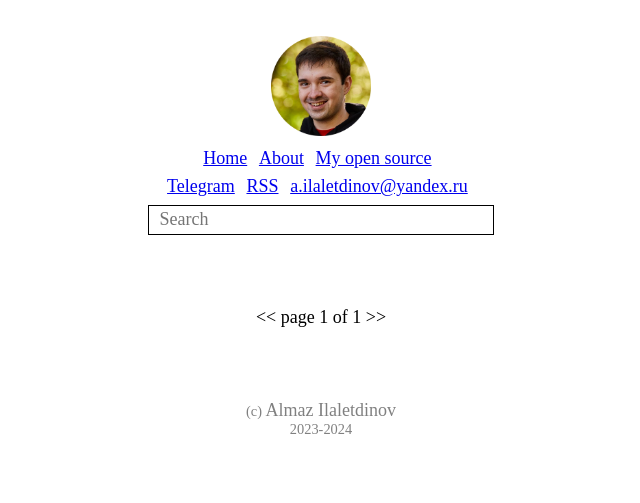
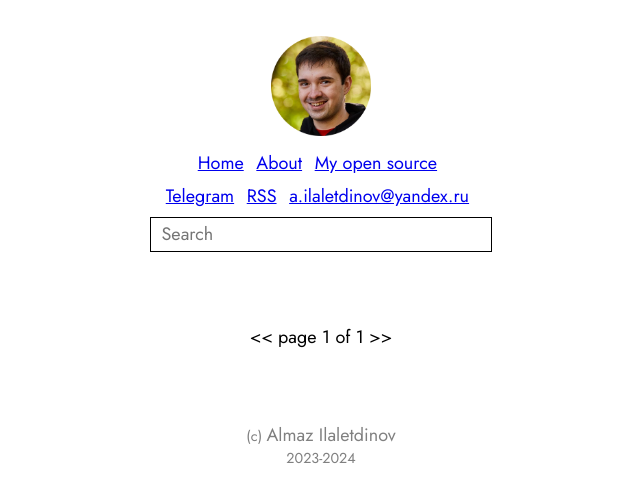
Before and after one commit to blablatdinov/blog, a Jekyll site: the page built from index.html, in a window 1280 px wide. Shown: the top 503 px of the page, without its empty margins (319-959 px from the left). Built offline with Jekyll 4.4.1, drawn with Linux system fonts in a browser that asks for light colours; the list of posts is cut into pages by our own code.

Commit message:
Josa font

```diff
--- a/css/main.scss
+++ b/css/main.scss
@@ -17,7 +17,7 @@
 * {
   border: 0;
   box-sizing: border-box;
-  font-family: 'Jost:ital', 'Times New Roman', serif;
+  font-family: 'Jost', 'Times New Roman', serif;
   font-size: 18px;
   margin: 0;
   padding: 0;
```
